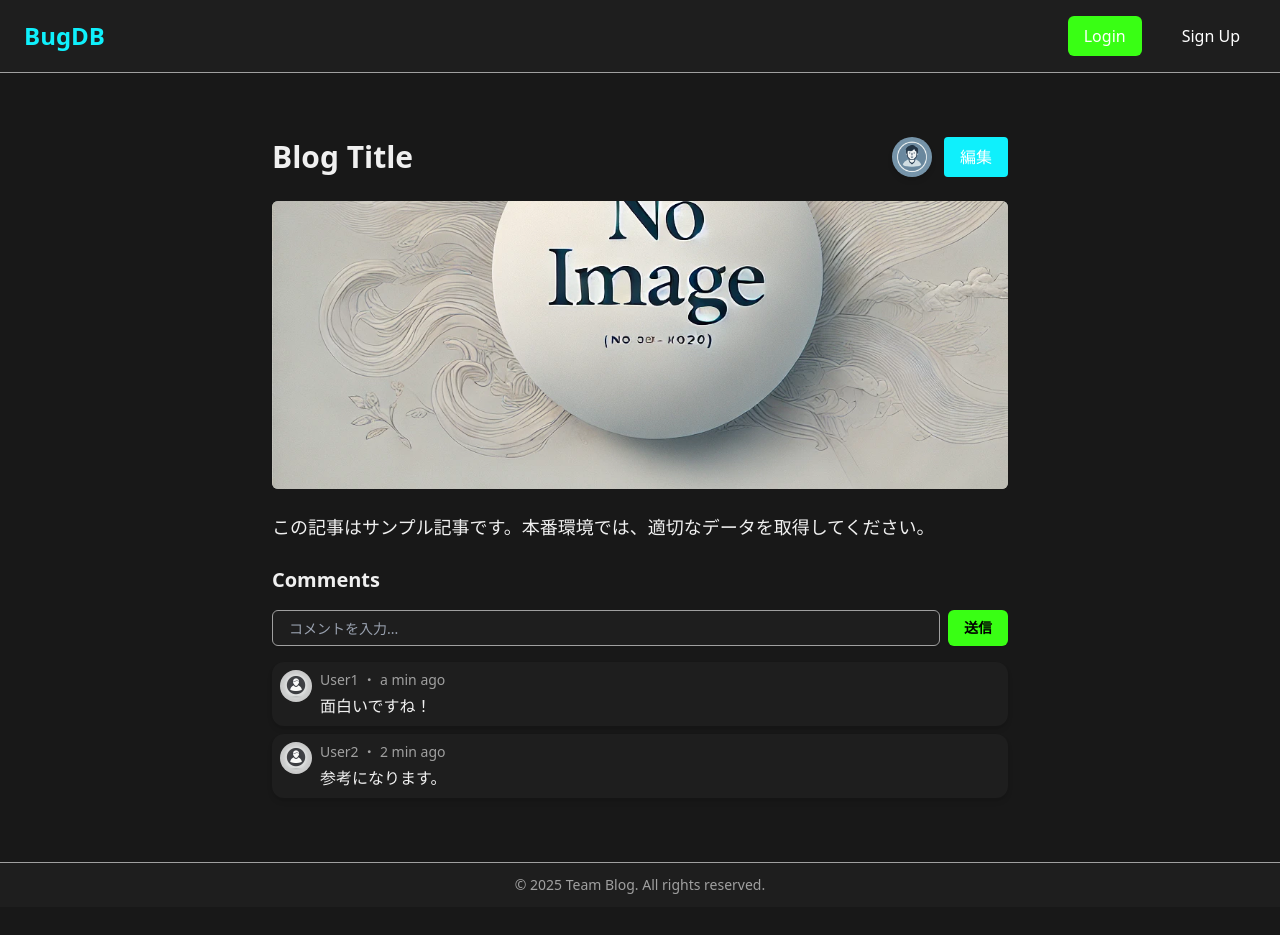
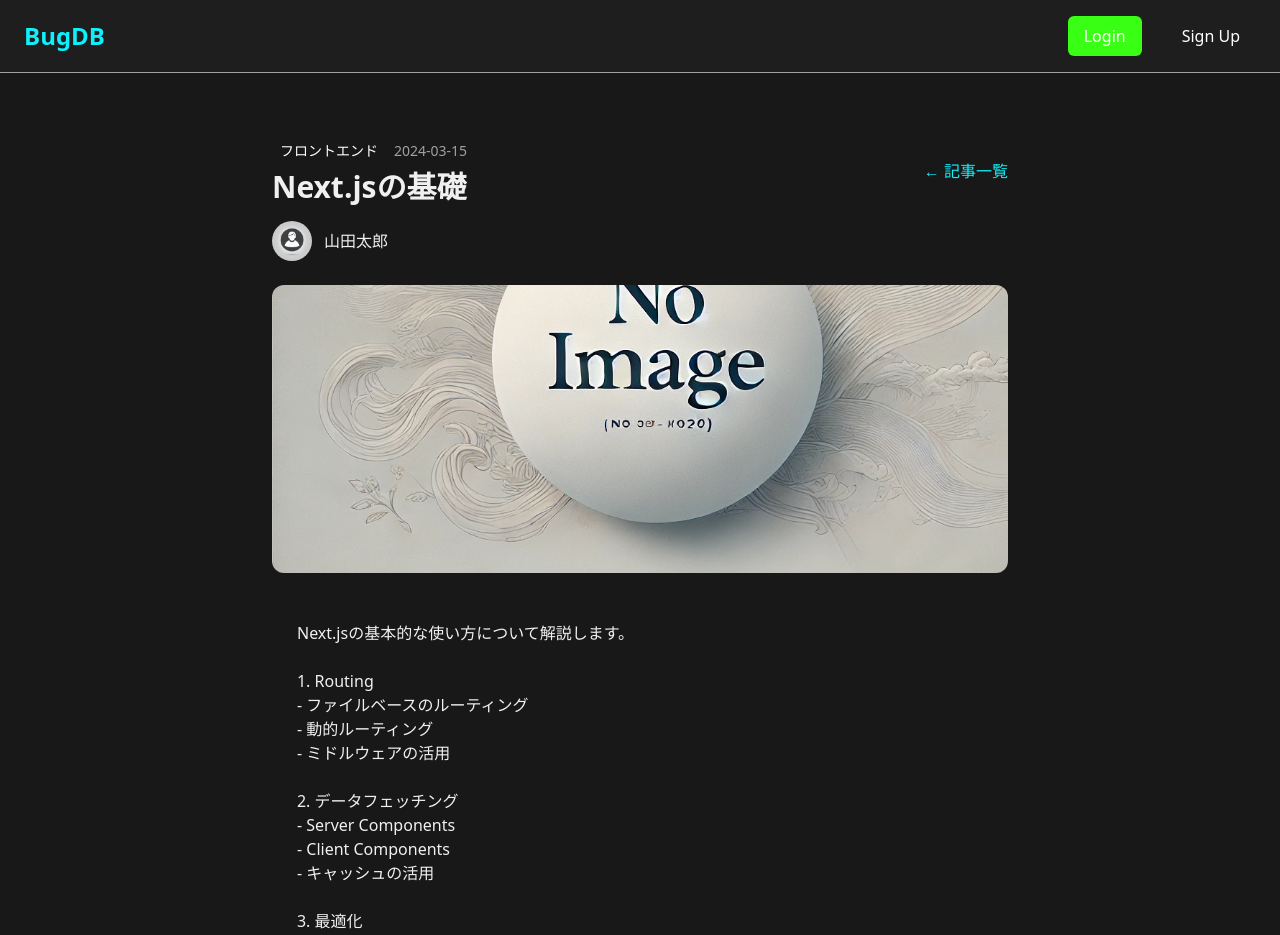
Before and after one commit to hiroto5416/team-blog-2025, a Next.js app: page /articledetail/1 in a window 1280 px wide. Shown: the top 935 px of the page. Before the commit the page ends 907 px from the top, so only its background shows below. Built offline with nearby package versions, Linux system fonts and the light colour scheme; no server answers.

Commit message:
feat: 記事詳細ページの改善
- ダミーデータの充実化

- コメント送信ボタンのデザインをLoginボタンと統一

```diff
--- a/src/app/articledetail/[id]/page.tsx
+++ b/src/app/articledetail/[id]/page.tsx
@@ -3,77 +3,408 @@
 import { useParams } from "next/navigation";
 import Link from "next/link";
 import Image from "next/image";
+import { useState, useEffect } from "react";
 import CommentSection from "@/components/modules/comment-section";
+import { Skeleton } from "@/components/ui/skeleton";
 
+// ダミーデータ
 const dummyBlogs = [
   {
     id: "1",
-    title: "Blog Title",
-    author: "Admin",
-    userImage: "/images/dummy-user.png",
-    content: "この記事はサンプル記事です。本番環境では、適切なデータを取得してください。",
+    title: "Next.jsの基礎",
+    category: "フロントエンド",
+    author: "山田太郎",
+    userImage: "/images/user-icon-default.png",
+    content: `
+      Next.jsの基本的な使い方について解説します。
+
+      1. Routing
+      - ファイルベースのルーティング
+      - 動的ルーティング
+      - ミドルウェアの活用
+
+      2. データフェッチング
+      - Server Components
+      - Client Components
+      - キャッシュの活用
+
+      3. 最適化
+      - 画像の最適化
+      - フォントの最適化
+      - メタデータの設定
+    `,
     image: "/images/placeholder.jpg",
+    createdAt: "2024-03-15",
+  },
+  {
+    id: "2",
+    title: "TypeScriptの型システム",
+    category: "プログラミング",
+    author: "鈴木花子",
+    userImage: "/images/user-icon-default.png",
+    content: `
+      TypeScriptの型システムについて詳しく説明します。
+
+      1. 基本的な型
+      - プリミティブ型
+      - オブジェクト型
+      - 配列型
+
+      2. 高度な型機能
+      - ジェネリクス
+      - ユニオン型とインターセクション型
+      - 型ガード
+
+      3. 実践的な型の使い方
+      - インターフェース
+      - 型エイリアス
+      - ユーティリティ型
+    `,
+    image: "/images/placeholder.jpg",
+    createdAt: "2024-03-14",
+  },
+  {
+    id: "3",
+    title: "Reactのベストプラクティス",
+    category: "フロントエンド",
+    author: "佐藤一郎",
+    userImage: "/images/user-icon-default.png",
+    content: `
+      Reactアプリケーションの開発におけるベストプラクティスを紹介します。
+
+      1. コンポーネント設計
+      - 単一責任の原則
+      - コンポーネントの分割
+      - Props の設計
+
+      2. パフォーマンス最適化
+      - メモ化
+      - 不要な再レンダリングの防止
+      - Code Splitting
+
+      3. 状態管理
+      - ローカル状態とグローバル状態
+      - カスタムフック
+      - コンテキストの活用
+    `,
+    image: "/images/placeholder.jpg",
+    createdAt: "2024-03-13",
+  },
+  {
+    id: "4",
+    title: "Node.jsとExpress",
+    category: "バックエンド",
+    author: "田中美咲",
+    userImage: "/images/user-icon-default.png",
+    content: `
+      Node.jsとExpressを使用したサーバーサイド開発について解説します。
+
+      1. 基本設定
+      - Express のセットアップ
+      - ミドルウェアの設定
+      - ルーティング
+
+      2. データベース連携
+      - MongoDB との接続
+      - CRUD 操作
+      - バリデーション
+
+      3. API 設計
+      - RESTful API
+      - エラーハンドリング
+      - 認証と認可
+    `,
+    image: "/images/placeholder.jpg",
+    createdAt: "2024-03-12",
+  },
+  {
+    id: "5",
+    title: "GraphQLの入門",
+    category: "API",
+    author: "高橋健一",
+    userImage: "/images/user-icon-default.png",
+    content: `
+      GraphQLの基本概念と実装方法について解説します。
+
+      1. スキーマ定義
+      - 型定義
+      - クエリとミューテーション
+      - サブスクリプション
+
+      2. リゾルバー
+      - クエリリゾルバー
+      - ミューテーションリゾルバー
+      - 関係の解決
+
+      3. クライアント実装
+      - Apollo Client
+      - キャッシュ管理
+      - エラーハンドリング
+    `,
+    image: "/images/placeholder.jpg",
+    createdAt: "2024-03-11",
+  },
+  {
+    id: "6",
+    title: "Docker入門",
+    category: "インフラ",
+    author: "中村優子",
+    userImage: "/images/user-icon-default.png",
+    content: `
+      Dockerの基本的な使い方とコンテナ化について解説します。
+
+      1. 基本概念
+      - コンテナとは
+      - イメージとは
+      - Dockerfile の書き方
+
+      2. コンテナ管理
+      - コンテナのライフサイクル
+      - ネットワーク設定
+      - ボリューム管理
+
+      3. 実践的な使用方法
+      - Docker Compose
+      - マルチステージビルド
+      - 本番環境での運用
+    `,
+    image: "/images/placeholder.jpg",
+    createdAt: "2024-03-10",
+  },
+  {
+    id: "7",
+    title: "AWS Lambda活用術",
+    category: "クラウド",
+    author: "小林正人",
+    userImage: "/images/user-icon-default.png",
+    content: `
+      AWS Lambdaを使用したサーバーレスアプリケーションの開発について解説します。
+
+      1. 基本設定
+      - 関数の作成
+      - トリガーの設定
+      - IAM ロール
+
+      2. 開発手法
+      - ローカル開発環境
+      - デプロイメント
+      - モニタリング
+
+      3. ベストプラクティス
+      - エラーハンドリング
+      - パフォーマンス最適化
+      - コスト管理
+    `,
+    image: "/images/placeholder.jpg",
+    createdAt: "2024-03-09",
+  },
+  {
+    id: "8",
+    title: "CI/CDパイプライン構築",
+    category: "DevOps",
+    author: "渡辺真理",
+    userImage: "/images/user-icon-default.png",
+    content: `
+      効率的なCI/CDパイプラインの構築方法について解説します。
+
+      1. CI/CD の基本
+      - 継続的インテグレーション
+      - 継続的デリバリー
+      - 継続的デプロイメント
+
+      2. ツール選定
+      - GitHub Actions
+      - Jenkins
+      - CircleCI
+
+      3. パイプライン設計
+      - テスト自動化
+      - ビルド最適化
+      - デプロイ戦略
+    `,
+    image: "/images/placeholder.jpg",
+    createdAt: "2024-03-08",
+  },
+  {
+    id: "9",
+    title: "Pythonデータ分析",
+    category: "データサイエンス",
+    author: "木村達也",
+    userImage: "/images/user-icon-default.png",
+    content: `
+      Pythonを使用したデータ分析の基礎と応用について解説します。
+
+      1. データ処理
+      - Pandas の基本
+      - データクレンジング
+      - データ変換
+
+      2. 分析手法
+      - 記述統計
+      - 可視化
+      - 機械学習の基礎
+
+      3. 実践的なワークフロー
+      - データパイプライン
+      - モデル評価
+      - レポーティング
+    `,
+    image: "/images/placeholder.jpg",
+    createdAt: "2024-03-07",
   },
 ];
+
+interface Blog {
+  id: string;
+  title: string;
+  author: string;
+  userImage: string;
+  content: string;
+  image: string;
+  category: string;
+  createdAt: string;
+}
 
 export default function BlogDetailPage() {
   const params = useParams();
   const blogId = params.id as string | undefined;
+  const [blog, setBlog] = useState<Blog | null>(null);
+  const [isLoading, setIsLoading] = useState(true);
+  const [error, setError] = useState<string | null>(null);
+
+  useEffect(() => {
+    const fetchBlog = async () => {
+      try {
+        setIsLoading(true);
+        // ダミーデータから記事を検索
+        const foundBlog = dummyBlogs.find(b => b.id === blogId);
+        if (foundBlog) {
+          setBlog(foundBlog);
+        } else {
+          setError("記事が見つかりませんでした。");
+        }
+      } catch (err) {
+        setError("記事の取得に失敗しました。");
+        console.error("Error fetching blog:", err);
+      } finally {
+        setIsLoading(false);
+      }
+    };
+
+    if (blogId) {
+      fetchBlog();
+    }
+  }, [blogId]);
 
   if (!blogId) {
-    return <p className="text-red-500">記事が見つかりません。</p>;
+    return (
+      <div className="max-w-3xl mx-auto px-4 py-8">
+        <p className="text-red-500">記事IDが指定されていません。</p>
+        <Link href="/" className="text-[var(--color-accent-cyan)] mt-4 inline-block">
+          ← 記事一覧に戻る
+        </Link>
+      </div>
+    );
   }
 
-  const blog = dummyBlogs.find((b) => b.id === blogId);
-  if (!blog) {
-    return <p className="text-red-500">該当の記事は存在しません。</p>;
+  if (error) {
+    return (
+      <div className="max-w-3xl mx-auto px-4 py-8">
+        <p className="text-red-500">{error}</p>
+        <Link href="/" className="text-[var(--color-accent-cyan)] mt-4 inline-block">
+          ← 記事一覧に戻る
+        </Link>
+      </div>
+    );
   }
 
-  // 仮のログイン状態（本番環境では認証状態を取得する）
-  const isLoggedIn = true;
+  if (isLoading) {
+    return (
+      <section className="max-w-3xl mx-auto px-4 py-8 space-y-6">
+        <div className="flex items-center justify-between">
+          <Skeleton className="h-10 w-3/4" />
+          <div className="flex items-center space-x-3">
+            <Skeleton className="h-10 w-10 rounded-full" />
+          </div>
+        </div>
+
+        <Skeleton className="w-full h-72 rounded-md" />
+
+        <div className="space-y-4">
+          <Skeleton className="h-4 w-1/4" />
+          <Skeleton className="h-4 w-full" />
+          <Skeleton className="h-4 w-5/6" />
+          <Skeleton className="h-4 w-4/6" />
+        </div>
+      </section>
+    );
+  }
+
+  if (!blog) {
+    return (
+      <div className="max-w-3xl mx-auto px-4 py-8">
+        <p className="text-red-500">該当の記事は存在しません。</p>
+        <Link href="/" className="text-[var(--color-accent-cyan)] mt-4 inline-block">
+          ← 記事一覧に戻る
+        </Link>
+      </div>
+    );
+  }
 
   return (
     <section className="max-w-3xl mx-auto px-4 py-8 space-y-6">
-      {/* 記事タイトル & ユーザー情報 & 編集ボタン */}
-      <div className="flex items-center justify-between">
-        <h1 className="text-3xl font-bold text-[var(--color-foreground)]">{blog.title}</h1>
+      {/* 記事ヘッダー */}
+      <div className="space-y-4">
+        <div className="flex items-center justify-between">
+          <div className="space-y-1">
+            <div className="flex items-center space-x-2">
+              <span className="px-2 py-1 bg-[var(--color-accent-blue)] text-white text-sm rounded">
+                {blog.category}
+              </span>
+              <span className="text-sm text-[var(--color-muted)]">
+                {blog.createdAt}
+              </span>
+            </div>
+            <h1 className="text-3xl font-bold text-[var(--color-foreground)]">
+              {blog.title}
+            </h1>
+          </div>
+          <Link href="/" className="text-[var(--color-accent-cyan)]">
+            ← 記事一覧
+          </Link>
+        </div>
+
         <div className="flex items-center space-x-3">
           <Image
             src={blog.userImage}
-            alt="User Icon"
+            alt={blog.author}
             width={40}
             height={40}
-            className="rounded-full shadow-md"
+            className="rounded-full"
           />
-          {/* 編集ボタン（ログイン中のみ表示） */}
-          {isLoggedIn && (
-            <Link
-              href={`/articleedit/${blog.id}`}
-              className="rounded bg-[var(--color-accent-cyan)] px-4 py-2 text-white hover:bg-[var(--color-accent-cyan-dark)] transition"
-            >
-              編集
-            </Link>
-          )}
+          <span className="text-[var(--color-foreground)]">{blog.author}</span>
         </div>
       </div>
 
       {/* アイキャッチ画像 */}
-      <div className="w-full h-72 bg-[var(--color-muted)] rounded-md flex justify-center items-center">
+      <div className="w-full h-72 bg-[var(--color-muted)] rounded-lg overflow-hidden">
         <Image
           src={blog.image}
+          alt={blog.title}
           width={800}
           height={400}
-          className="rounded-md object-cover w-full h-full"
-          alt="Blog Image"
+          className="w-full h-full object-cover"
         />
       </div>
 
-      {/* 記事内容 */}
-      <article className="text-lg text-[var(--color-foreground)] leading-relaxed">
-        {blog.content}
+      {/* 記事本文 */}
+      <article className="prose prose-invert max-w-none">
+        <div className="whitespace-pre-wrap text-[var(--color-foreground)]">
+          {blog.content}
+        </div>
       </article>
 
-      {/* コメント欄 */}
+      {/* コメントセクション */}
       <CommentSection />
     </section>
   );
--- a/src/components/modules/comment-section.tsx
+++ b/src/components/modules/comment-section.tsx
@@ -59,7 +59,11 @@ export default function CommentSection() {
           placeholder="コメントを入力..."
           className="flex-1"
         />
-        <Button onClick={handleAddComment} className="bg-[var(--color-accent-green)] text-black">
+        <Button
+          type="submit"
+          className="bg-[rgb(0,255,76)] text-white hover:bg-transparent hover:text-white"
+          onClick={handleAddComment}
+        >
           送信
         </Button>
       </div>
```
